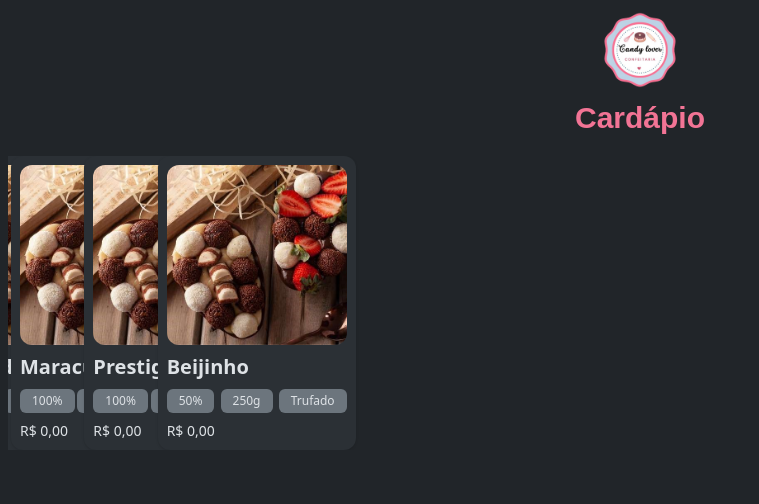
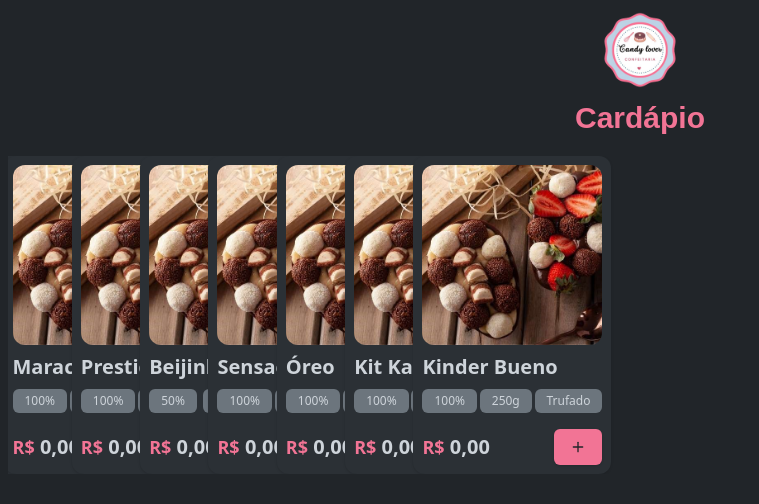
Before and after one commit to KaiqueDev1/candy, a Next.js app: page / in a window 1280 px wide. Shown: the top 504 px of the page, without its empty margins (0-759 px from the left). Built offline with nearby package versions, Linux system fonts and the light colour scheme; a web font is replaced by a local one.

Commit message:
added styles and modified values ​​in date

```diff
--- a/app/components/eggsCard.tsx
+++ b/app/components/eggsCard.tsx
@@ -9,6 +9,8 @@
 } from "@/components/ui/carousel";
 import eggsData from "@/src/data/eggsData";
 import Image from "next/image";
+import { Button } from "@/components/ui/button";
+import { Plus } from "lucide-react";
 
 interface EggsCardProps {
   id: string;
@@ -26,8 +28,8 @@
     <section className="flex w-full flex-col bg-background pl-2 pt-5">
       <div className="h-full w-full">
         <Carousel opts={{ align: "start" }} className="w-full">
-          <CarouselContent className="w-[220px]">
-            {eggsData.slice(0, 4).map((egg) => (
+          <CarouselContent className="w-[205px]">
+            {eggsData.map((egg) => (
               <CarouselItem
                 key={egg.id}
                 className="flex items-center justify-center bg-transparent md:basis-1/2 lg:basis-1/3"
@@ -44,23 +46,31 @@
                         className="block w-full rounded-xl"
                       />
                       <div className="flex flex-col gap-2 pt-2">
-                        <h2 className="font-inter select-none text-xl font-bold text-[#dee2e6]">
+                        <h2 className="font-inter select-none text-xl font-bold text-text">
                           {egg.name}
                         </h2>
                         <div className="flex items-center justify-between">
-                          <p className="bg-third select-none rounded-md px-3 py-1 text-xs text-[#dee2e6]">
+                          <p className="bg-third select-none rounded-md px-3 py-1 text-xs text-text">
                             {egg.bark}
                           </p>
-                          <p className="bg-third select-none rounded-md px-3 py-1 text-xs text-[#dee2e6]">
+                          <p className="bg-third select-none rounded-md px-3 py-1 text-xs text-text">
                             {egg.grams}
                           </p>
-                          <p className="bg-third select-none rounded-md px-3 py-1 text-xs text-[#dee2e6]">
+                          <p className="bg-third select-none rounded-md px-3 py-1 text-xs text-text">
                             {egg.type}
                           </p>
                         </div>
-                        <p className="select-none text-sm text-[#dee2e6]">
-                          {egg.price}
-                        </p>
+                        <div className="pt-2 flex justify-between items-center">
+                          <p className="select-none text-xl font-semibold text-text">
+                            <strong className="select-none text-lg font-semibold text-primary">
+                              R$
+                            </strong>{" "}
+                            {egg.price}
+                          </p>
+                          <Button className="bg-primary">
+                            <Plus size={20} className="text-background" />
+                          </Button>
+                        </div>
                       </div>
                     </CardContent>
                   </Card>
--- a/src/data/eggsData.ts
+++ b/src/data/eggsData.ts
@@ -5,7 +5,7 @@
     image_link: "/image/egg.jpg",
     description: "Brigadeiro tradicional com casca ao leite",
     bark: "100%",
-    price: "R$ 0,00",
+    price: "0,00",
     grams: "250g",
     ingredients: "Brigadeiro",
     type: "Trufado",
@@ -16,7 +16,7 @@
     image_link: "/image/egg.jpg",
     description: "Brigadeiro de maracujá com casca ao leite",
     bark: "100%",
-    price: "R$ 0,00",
+    price: "0,00",
     grams: "250g",
     ingredients: "Maracujá",
     type: "Trufado",
@@ -27,7 +27,7 @@
     image_link: "/image/egg.jpg",
     description: "Beijinho acompanhado de brigadeiro tradicional",
     bark: "100%",
-    price: "R$ 0,00",
+    price: "0,00",
     grams: "250g",
     ingredients: "Beijinho",
     type: "Trufado",
@@ -38,7 +38,7 @@
     image_link: "/image/egg.jpg",
     description: "Beijinho com massa de coco, casca meia amarga",
     bark: "50%",
-    price: "R$ 0,00",
+    price: "0,00",
     grams: "250g",
     ingredients: "Beijinho",
     type: "Trufado",
@@ -49,7 +49,7 @@
     image_link: "/image/egg.jpg",
     description: "Brigadeiro tradicional com moranguinho",
     bark: "100%",
-    price: "R$ 0,00",
+    price: "0,00",
     grams: "250g",
     ingredients: "Moranguinho",
     type: "Trufado",
@@ -60,7 +60,7 @@
     image_link: "/image/egg.jpg",
     description: "Brigadeiro de óreo com casca de chocolate branco",
     bark: "100%",
-    price: "R$ 0,00",
+    price: "0,00",
     grams: "250g",
     ingredients: "Óreo",
     type: "Trufado",
@@ -71,7 +71,7 @@
     image_link: "/image/egg.jpg",
     description: "Brigadeiro tradicional e brigadeiro branco com Kit Kat",
     bark: "100%",
-    price: "R$ 0,00",
+    price: "0,00",
     grams: "250g",
     ingredients: "Kit Kat",
     type: "Trufado",
@@ -82,7 +82,7 @@
     image_link: "/image/egg.jpg",
     description: "Brigadeiro de ninho com kinder bueno e nutella",
     bark: "100%",
-    price: "R$ 0,00",
+    price: "0,00",
     grams: "250g",
     ingredients: "Kinder Bueno e nutella",
     type: "Trufado",
```
